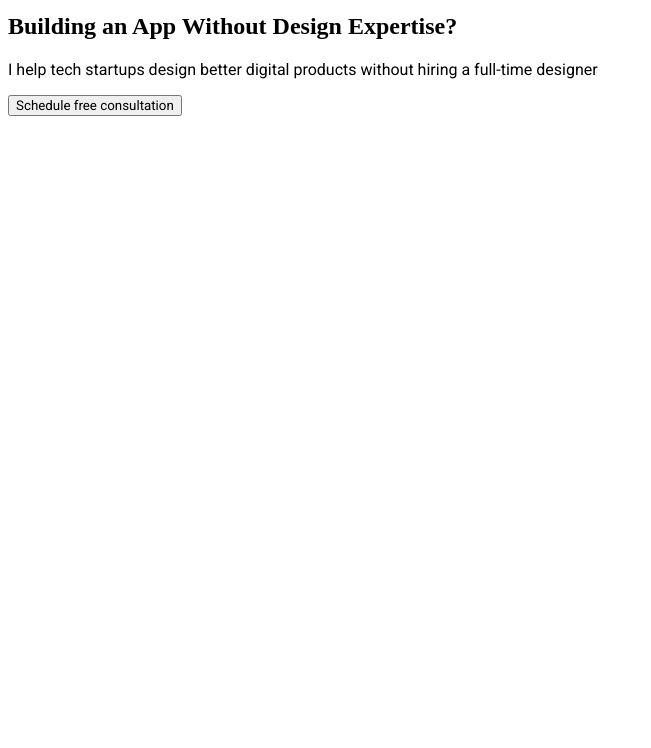
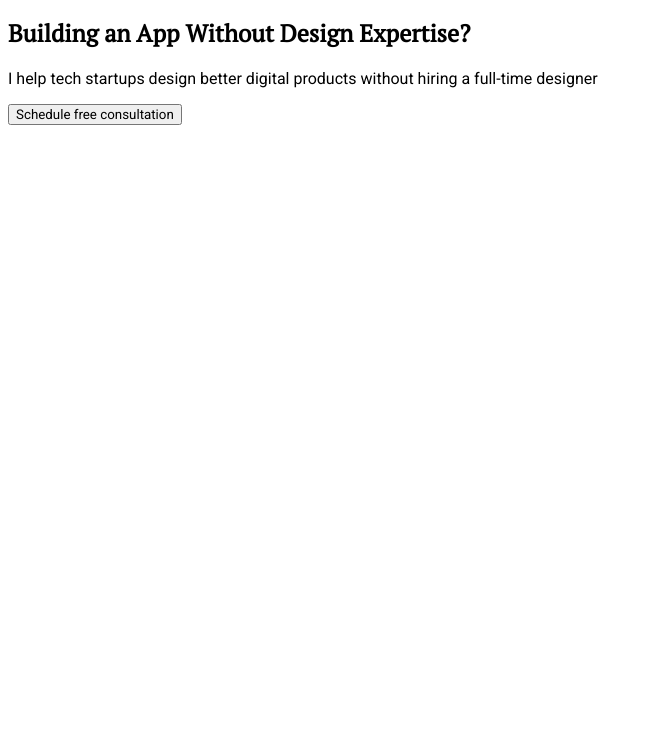
Before and after one commit to WebHeroSchool/viktoriya-zubtsova, a plain HTML site: page index.html in a window 1280 px wide. Shown: the part 52-800 px from the top of the page, without its empty margins (0-651 px from the left). Drawn offline with Linux system fonts and the light colour scheme.

Commit message:
исправление serif

```diff
--- a/index.html
+++ b/index.html
@@ -6,6 +6,7 @@
      <title>app.creation</title>
      <link rel="stylesheet" href="styles.css">
      <link rel="stylesheet" href="https://fonts.googleapis.com/css2?family=Roboto">
+     <link rel="stylesheet" href="https://fonts.googleapis.com/css2?family=PT+Serif">
    </head>
 
    <body>
--- a/styles.css
+++ b/styles.css
@@ -2,5 +2,5 @@
   font-family: Roboto;
 }
 .title,.logo{
-  font-family: PT Serif;
+  font-family: 'PT Serif', serif;
 }
```
